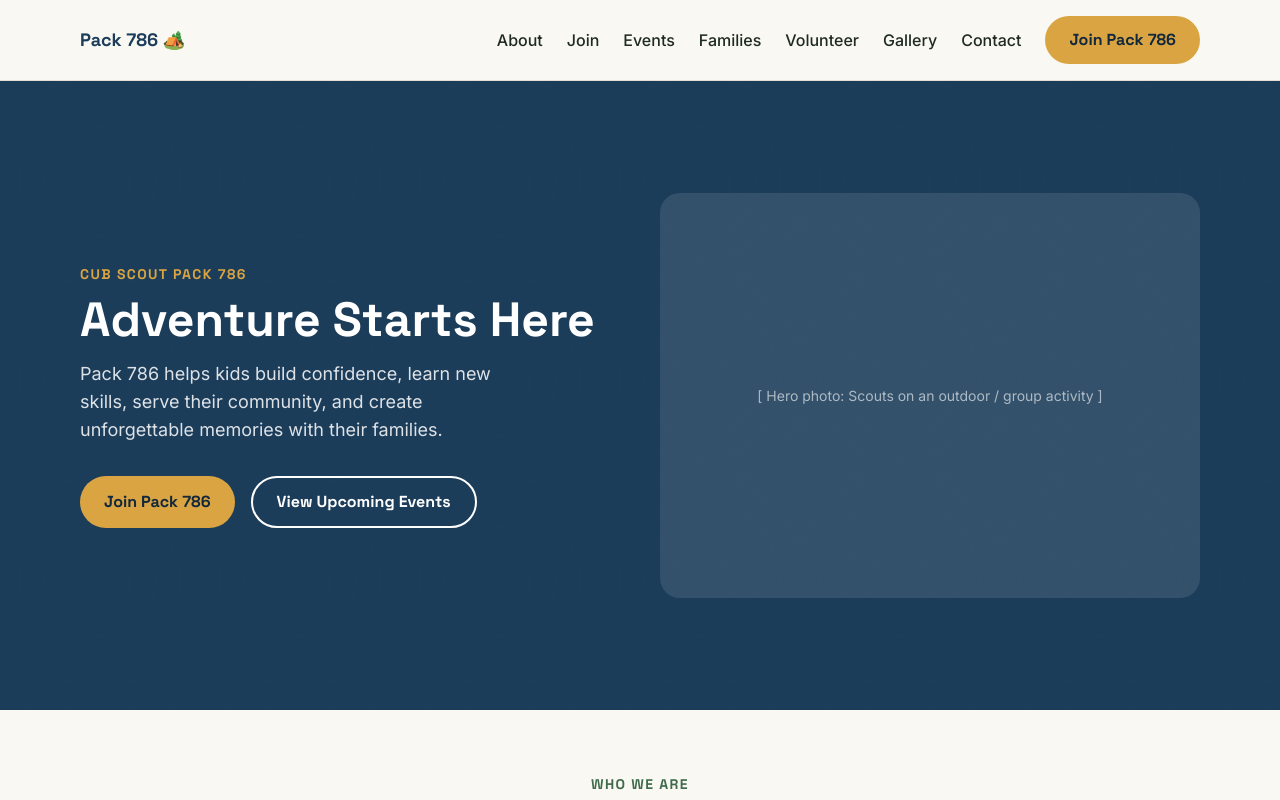
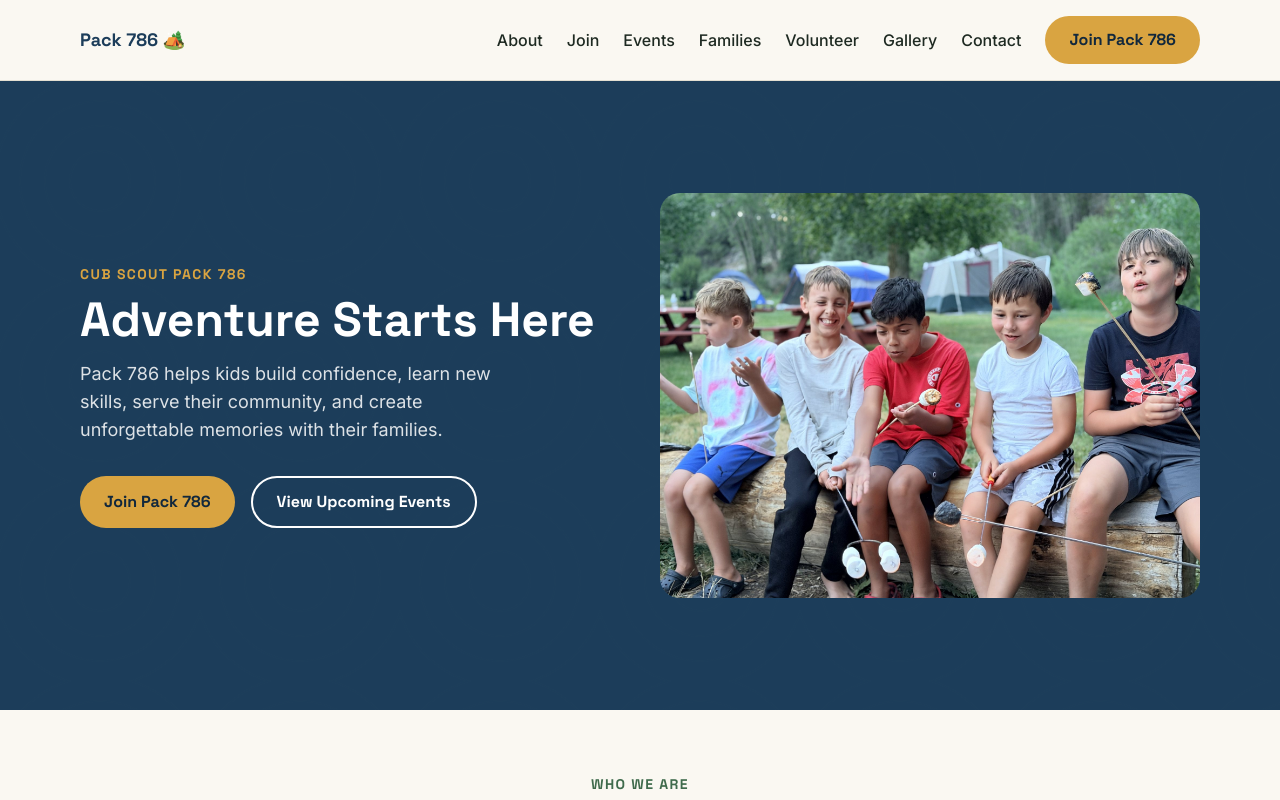
Before and after one commit to beachsomewhere/pack786-website, a Next.js app: page / in a window 1280 px wide. Shown: the top 800 px of the page. Built offline with nearby package versions, Linux system fonts and the light colour scheme.

Commit message:
Add homepage hero photo
Replaces the hero placeholder with a real photo, resized and stripped
of EXIF metadata (including embedded GPS location) before publishing.

```diff
--- a/app/page.tsx
+++ b/app/page.tsx
@@ -1,3 +1,4 @@
+import Image from "next/image";
 import Link from "next/link";
 import EventCard from "@/components/EventCard";
 import { getFeaturedEvents, getUpcomingEvents } from "@/lib/events";
@@ -37,8 +38,15 @@ export default async function HomePage() {
               </Link>
             </div>
           </div>
-          <div className="aspect-[4/3] rounded-trail bg-white/10 flex items-center justify-center text-white/60 text-sm">
-            [ Hero photo: Scouts on an outdoor / group activity ]
+          <div className="relative aspect-[4/3] overflow-hidden rounded-trail">
+            <Image
+              src="/media/homepage.jpg"
+              alt="Pack 786 scouts on an outdoor adventure"
+              fill
+              priority
+              className="object-cover"
+              sizes="(min-width: 768px) 50vw, 100vw"
+            />
           </div>
         </div>
       </section>
```
Also changed, not shown: .claude/launch.json (added), public/media/homepage.jpg (added), 1 other file (tests, documents, lock files or other folders).
